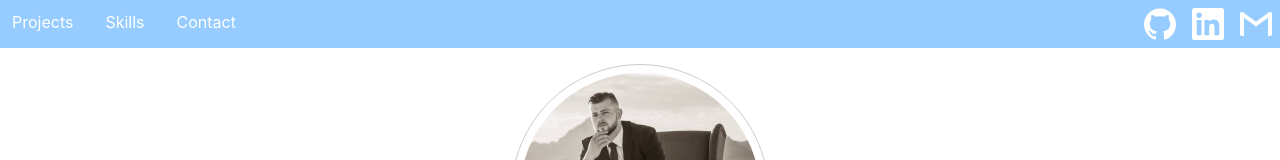
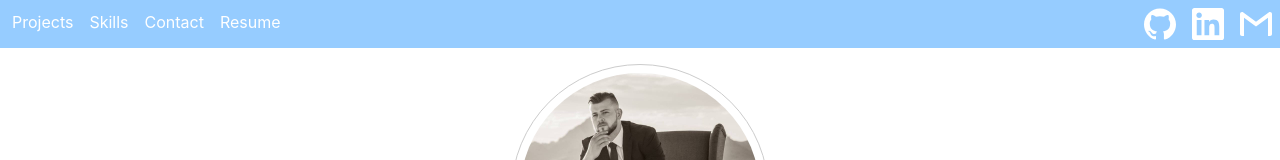
Before and after one commit to ColtonHibbert/coltons-portfolio, a React (Create React App) app: page / in a window 1280 px wide. Shown: the top 160 px of the page. Built offline with nearby package versions, Linux system fonts and the light colour scheme.

Commit message:
adding resume info

```diff
--- a/src/components/headersection/header/Header.js
+++ b/src/components/headersection/header/Header.js
@@ -1,12 +1,14 @@
 import React from 'react';
+import file from '../../../coltonhibbertfullstackdeveloper.pdf'
 
 const Header = (props) => {
     return (
         <div className="w-100 flex flex-column items-center flex-row-ns justify-between-ns pb2 pl1 bg-light-blue ma0 ">
             <ul className="w-100 flex justify-start ma0 list pa0 pl2">
-                <li className="pr4 pt1"><a href="#projects" className="no-underline white">Projects</a></li>
-                <li className="pr4 pt1"><a href="#skills" className="no-underline white">Skills</a></li>
-                <li className="pr4 pt1"><a href="#contact" className="no-underline white">Contact</a></li>
+                <li className="pr3 pt1"><a href="#projects" className="no-underline white">Projects</a></li>
+                <li className="pr3 pt1"><a href="#skills" className="no-underline white">Skills</a></li>
+                <li className="pr3 pt1"><a href="#contact" className="no-underline white">Contact</a></li>
+                <li className="pt1"><a href={file} download="Colton_Hibbert_Full_Stack_Developer" className="no-underline white">Resume</a></li>
             </ul>
             <div className="w-100 flex justify-start justify-end-ns pt2">
                 <a className="w2 h2 mh2 link white-60 dim" href="https://github.com/ColtonHibbert" target="blank" title="GitHub">
```
Also changed, not shown: 1 other file (tests, documents, lock files or other folders).
